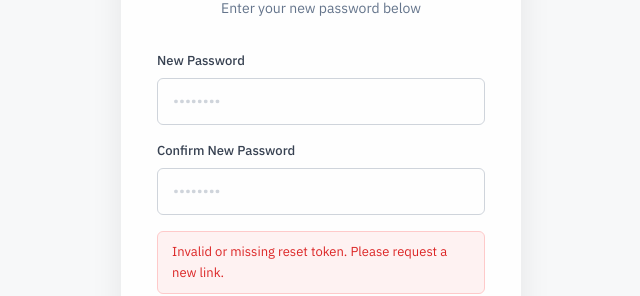
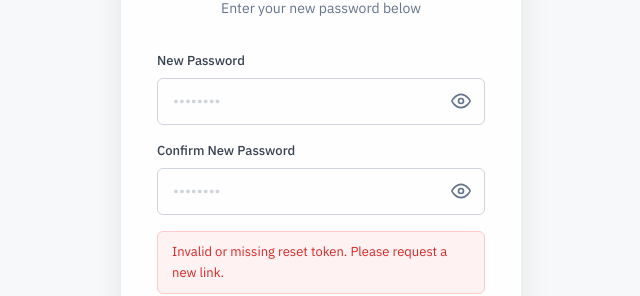
Before and after one commit to Bs-Realtyllc/hr_fe, a Next.js app: page /reset-password in a window 1280 px wide. Shown: the part 252-548 px from the top of the page, without its empty margins (319-959 px from the left). Built offline with nearby package versions, Linux system fonts and the light colour scheme; no server answers.

Commit message:
feat: added password revel eye feature

```diff
--- a/src/app/login/page.tsx
+++ b/src/app/login/page.tsx
@@ -9,6 +9,7 @@ export default function LoginPage() {
   const { login } = useAuth();
   const [email, setEmail] = useState('');
   const [password, setPassword] = useState('');
+  const [showPassword, setShowPassword] = useState(false);
   const [requiresOtp, setRequiresOtp] = useState(false);
   const [tempToken, setTempToken] = useState('');
   const [otp, setOtp] = useState('');
@@ -167,15 +168,42 @@ export default function LoginPage() {
 
           <div className="form-group">
             <label className="form-label">Password</label>
+            <div style={{ position: 'relative' }}>
               <input
                 className="form-input"
-              type="password"
+                type={showPassword ? 'text' : 'password'}
                 value={password}
                 onChange={e => setPassword(e.target.value)}
                 placeholder="••••••••"
                 autoComplete="current-password"
                 required
+                style={{ paddingRight: 42 }}
               />
+              <button
+                type="button"
+                onClick={() => setShowPassword(v => !v)}
+                aria-label={showPassword ? 'Hide password' : 'Show password'}
+                style={{
+                  position: 'absolute',
+                  right: 10,
+                  top: '50%',
+                  transform: 'translateY(-50%)',
+                  background: 'none',
+                  border: 'none',
+                  cursor: 'pointer',
+                  padding: 4,
+                  display: 'flex',
+                  alignItems: 'center',
+                  color: 'var(--color-text-muted, #888)',
+                }}
+              >
+                {showPassword ? (
+                  <svg width="20" height="20" viewBox="0 0 24 24" fill="none" stroke="currentColor" strokeWidth="2" strokeLinecap="round" strokeLinejoin="round"><path d="M17.94 17.94A10.07 10.07 0 0 1 12 20c-7 0-11-8-11-8a18.45 18.45 0 0 1 5.06-5.94"/><path d="M9.9 4.24A9.12 9.12 0 0 1 12 4c7 0 11 8 11 8a18.5 18.5 0 0 1-2.16 3.19"/><line x1="1" y1="1" x2="23" y2="23"/></svg>
+                ) : (
+                  <svg width="20" height="20" viewBox="0 0 24 24" fill="none" stroke="currentColor" strokeWidth="2" strokeLinecap="round" strokeLinejoin="round"><path d="M1 12s4-8 11-8 11 8 11 8-4 8-11 8-11-8-11-8z"/><circle cx="12" cy="12" r="3"/></svg>
+                )}
+              </button>
+            </div>
           </div>
 
           {error && (
--- a/src/app/reset-password/page.tsx
+++ b/src/app/reset-password/page.tsx
@@ -12,6 +12,8 @@ function ResetPasswordForm() {
   const [loading, setLoading] = useState(false);
   const [done, setDone]       = useState(false);
   const [error, setError]     = useState('');
+  const [showNewPassword, setShowNewPassword] = useState(false);
+  const [showConfirmPassword, setShowConfirmPassword] = useState(false);
 
   useEffect(() => {
     if (!token) setError('Invalid or missing reset token. Please request a new link.');
@@ -69,17 +71,55 @@ function ResetPasswordForm() {
           <form onSubmit={handleSubmit}>
             <div className="form-group">
               <label className="form-label">New Password</label>
-              <input className="form-input" type="password" autoComplete="new-password"
-                placeholder="••••••••" required
-                value={form.new_password}
-                onChange={e => setForm(f => ({ ...f, new_password: e.target.value }))} />
+              <div style={{ position: 'relative' }}>
+                <input className="form-input" type={showNewPassword ? 'text' : 'password'} autoComplete="new-password"
+                  placeholder="••••••••" required
+                  value={form.new_password}
+                  onChange={e => setForm(f => ({ ...f, new_password: e.target.value }))}
+                  style={{ paddingRight: 42 }} />
+                <button
+                  type="button"
+                  onClick={() => setShowNewPassword(v => !v)}
+                  aria-label={showNewPassword ? 'Hide password' : 'Show password'}
+                  style={{
+                    position: 'absolute', right: 10, top: '50%', transform: 'translateY(-50%)',
+                    background: 'none', border: 'none', cursor: 'pointer', padding: 4,
+                    display: 'flex', alignItems: 'center', color: 'var(--color-text-muted, #888)',
+                  }}
+                >
+                  {showNewPassword ? (
+                    <svg width="20" height="20" viewBox="0 0 24 24" fill="none" stroke="currentColor" strokeWidth="2" strokeLinecap="round" strokeLinejoin="round"><path d="M17.94 17.94A10.07 10.07 0 0 1 12 20c-7 0-11-8-11-8a18.45 18.45 0 0 1 5.06-5.94"/><path d="M9.9 4.24A9.12 9.12 0 0 1 12 4c7 0 11 8 11 8a18.5 18.5 0 0 1-2.16 3.19"/><line x1="1" y1="1" x2="23" y2="23"/></svg>
+                  ) : (
+                    <svg width="20" height="20" viewBox="0 0 24 24" fill="none" stroke="currentColor" strokeWidth="2" strokeLinecap="round" strokeLinejoin="round"><path d="M1 12s4-8 11-8 11 8 11 8-4 8-11 8-11-8-11-8z"/><circle cx="12" cy="12" r="3"/></svg>
+                  )}
+                </button>
+              </div>
             </div>
             <div className="form-group">
               <label className="form-label">Confirm New Password</label>
-              <input className="form-input" type="password" autoComplete="new-password"
-                placeholder="••••••••" required
-                value={form.confirm}
-                onChange={e => setForm(f => ({ ...f, confirm: e.target.value }))} />
+              <div style={{ position: 'relative' }}>
+                <input className="form-input" type={showConfirmPassword ? 'text' : 'password'} autoComplete="new-password"
+                  placeholder="••••••••" required
+                  value={form.confirm}
+                  onChange={e => setForm(f => ({ ...f, confirm: e.target.value }))}
+                  style={{ paddingRight: 42 }} />
+                <button
+                  type="button"
+                  onClick={() => setShowConfirmPassword(v => !v)}
+                  aria-label={showConfirmPassword ? 'Hide password' : 'Show password'}
+                  style={{
+                    position: 'absolute', right: 10, top: '50%', transform: 'translateY(-50%)',
+                    background: 'none', border: 'none', cursor: 'pointer', padding: 4,
+                    display: 'flex', alignItems: 'center', color: 'var(--color-text-muted, #888)',
+                  }}
+                >
+                  {showConfirmPassword ? (
+                    <svg width="20" height="20" viewBox="0 0 24 24" fill="none" stroke="currentColor" strokeWidth="2" strokeLinecap="round" strokeLinejoin="round"><path d="M17.94 17.94A10.07 10.07 0 0 1 12 20c-7 0-11-8-11-8a18.45 18.45 0 0 1 5.06-5.94"/><path d="M9.9 4.24A9.12 9.12 0 0 1 12 4c7 0 11 8 11 8a18.5 18.5 0 0 1-2.16 3.19"/><line x1="1" y1="1" x2="23" y2="23"/></svg>
+                  ) : (
+                    <svg width="20" height="20" viewBox="0 0 24 24" fill="none" stroke="currentColor" strokeWidth="2" strokeLinecap="round" strokeLinejoin="round"><path d="M1 12s4-8 11-8 11 8 11 8-4 8-11 8-11-8-11-8z"/><circle cx="12" cy="12" r="3"/></svg>
+                  )}
+                </button>
+              </div>
             </div>
 
             {error && <div className="auth-error">{error}</div>}
```
Also changed, not shown: src/app/profile/page.tsx (+42 -6 lines). Lines whose indentation alone changed are shown as unchanged.
